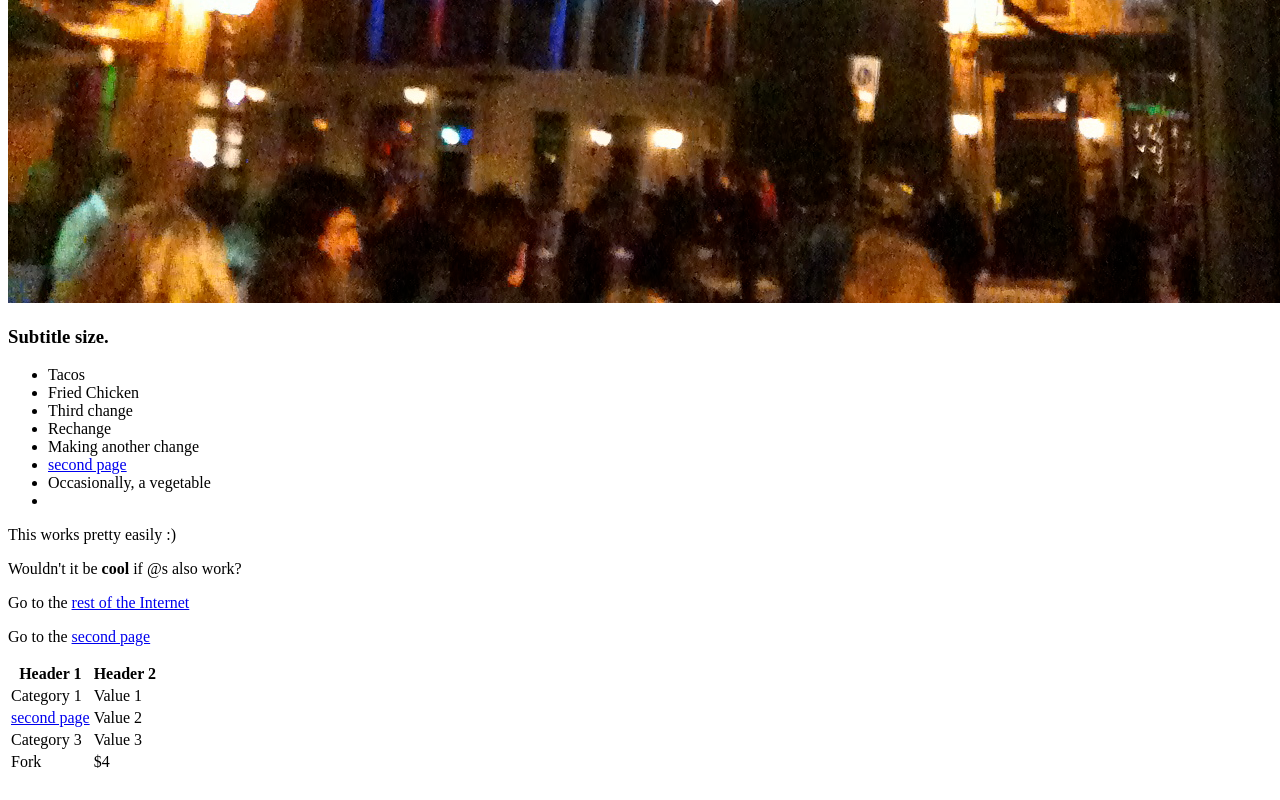
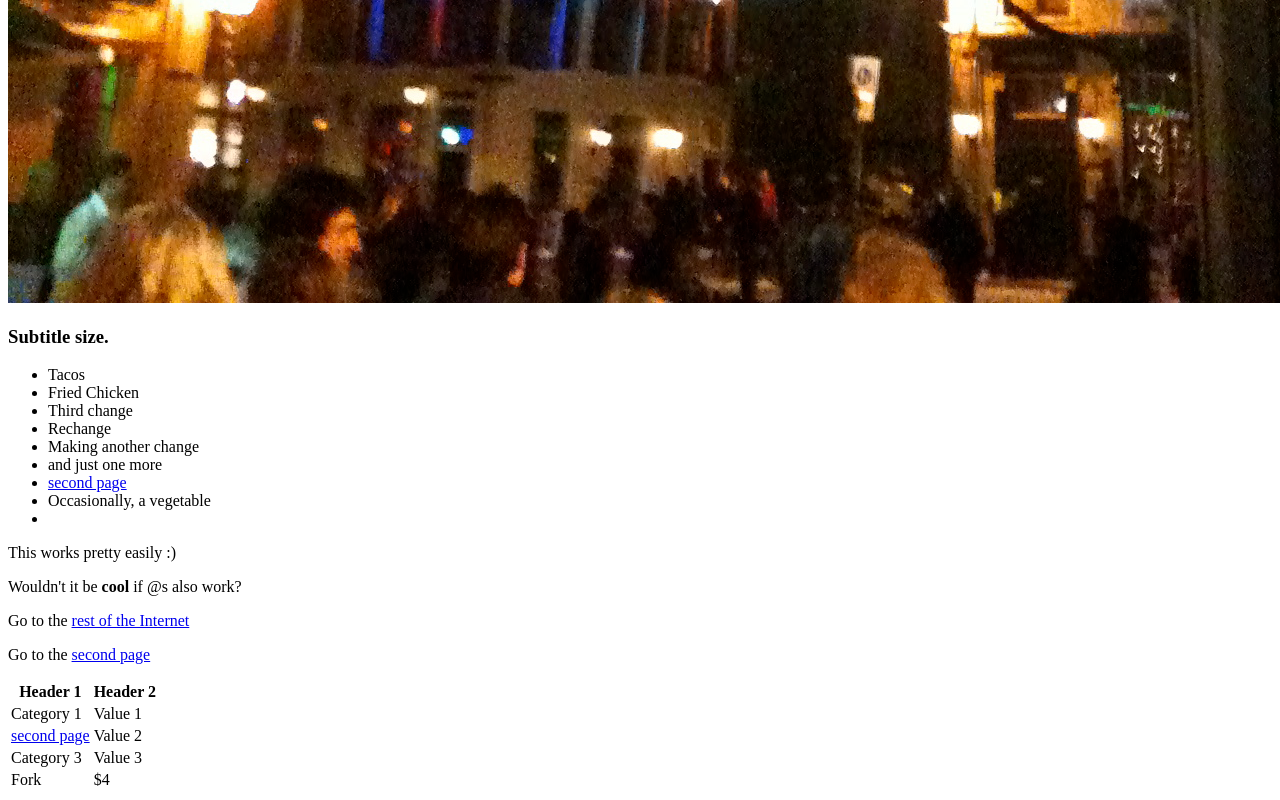
Before and after one commit to oscargithubkellogg/mysite, a plain HTML site: page index.html in a window 1280 px wide. Shown: the part 2172-2972 px from the top of the page. Drawn offline with Linux system fonts and the light colour scheme.

Commit message:
last change for todaty option 2

```diff
--- a/index.html
+++ b/index.html
@@ -36,6 +36,7 @@
             <li>Third change</li>
             <li>Rechange</li>
             <li>Making another change</li>
+            <li>and just one more</li>
             <li><a href="page2.html">second page</a></li>
             <li>Occasionally, a vegetable</li>
             <li></li>
```
